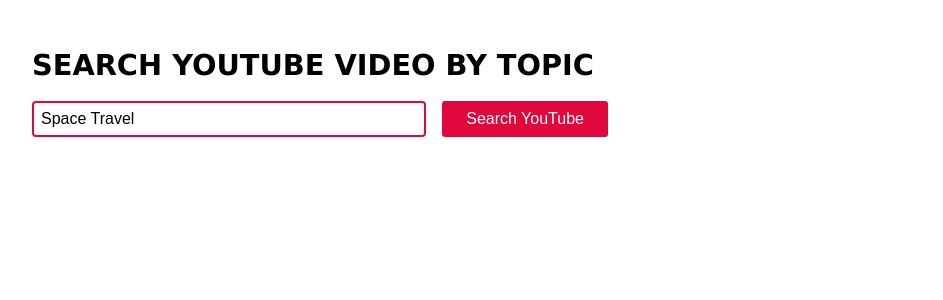
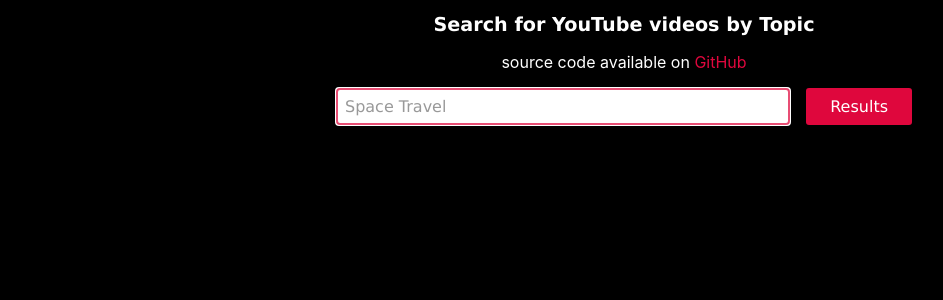
Before and after one commit to lebogangolifant/youtube-api, a React (Create React App) app: page / in a window 1280 px wide. Shown: the top 300 px of the page, without its empty margins (16-959 px from the left). Built offline with nearby package versions, Linux system fonts and the light colour scheme.

Commit message:
update app content

```diff
--- a/src/App.css
+++ b/src/App.css
@@ -1,19 +1,33 @@
 body {
-  background: #fff;
+  background: #000;
+  margin: 0 auto;
 }
 
 h1 {
   font-family: Verdana, Geneva, Tahoma, sans-serif;
-  font-size: 1.8em;
+  font-size: 1.2em;
+  color: #fff;
+}
+p {
+  color: #fff;
+}
+a {
+  cursor: pointer;
+  text-decoration: none;
+  color: #df073d;
+}
+a:hover{
+  color: #555;
 }
 
 .app {
   width: 36em;
-  margin: 3em;
+  margin: 0 auto;
+  text-align: center;
 }
 
 form {
-  font-family: Arial, Helvetica, sans-serif;
+  font-family: Verdana, Geneva, Tahoma, sans-serif;
   display: grid;
   grid-template-columns: 1fr auto;
   gap: 1em;
@@ -21,7 +35,7 @@
 }
 
 button {
-  font-family: Arial, Helvetica, sans-serif;
+  font-family: Verdana, Geneva, Tahoma, sans-serif;
   background: #df073d;
   color: #fff;
   font: inherit;
@@ -33,17 +47,19 @@
 button:active { background-color: #da3a6a; }
 
 input {
-  border: 1px solid #999;
+  border: 1px solid #da3a6a;
   border-radius: 3px;
   font: inherit;
+  color: #999;
   padding: 0.5em;
   outline: none;
 }
-input:focus { outline: auto #df073d; }
+input:focus { outline: auto #df073db6; }
 
 ul {
   list-style-type: none;
   padding-left: 0;
+  margin: auto;
 }
 
 .items {
@@ -53,6 +69,8 @@
 
 .item {
   background: #fff;
+  text-align: left;
+  width: 40em;
   padding: 1em;
   border-radius: 6px;
   box-shadow: 0px 1px 6px 2px #0002;
@@ -69,6 +87,10 @@
 .item img { grid-area: i; }
 .item ul  { grid-area: m; }
 
+.item p {
+  color: #000;
+}
+
 .meta {
   display: grid;
   grid-auto-flow: column;
@@ -78,13 +100,18 @@
   color: #555;
 }
 
+img {
+  width: 25em;
+}
+
 @media (max-width: 600px) {
  h1 {
    font-size: 1.8vh;
  }
  .app {
-  width: 36vh;
-  margin: 0 auto;
+    width: 17em;
+    margin: 0;
+    text-align: center;
 }
 input, button {
   font-size: 11px;
@@ -92,4 +119,19 @@
 button {
   font-size: 11px;
 }
+ul {
+  list-style-type: none;
+  padding-right: 12em;
+  margin: auto;
 }
+.meta {
+  font-size: 50%;
+  padding: 0;
+}
+.item {
+  width: 20em;
+}
+img {
+  width:5em ;
+}
+}
--- a/src/App.js
+++ b/src/App.js
@@ -14,14 +14,18 @@
 
   return (
     <div className='app'>
-      <h1>SEARCH YOUTUBE VIDEO BY TOPIC</h1>
+      <h1>Search for YouTube videos by Topic</h1>
+      <p>
+        source code available on
+        <a href='https://github.com/lebogangolifant/youtube-api/'> GitHub</a>
+      </p>
       <form onSubmit={search}>
         <input
           autoFocus
           value={query}
           onChange={(e) => setQuery(e.target.value)}
         />
-        <button>Search YouTube</button>
+        <button>Results</button>
       </form>
       {list &&
         (list.length === 0 ? (
@@ -31,7 +35,7 @@
             {list.map((item) => (
               <li className='item' key={item.id}>
                 <div>
-                  <b>
+                  <b ClassName='title'>
                     <a href={item.link}>{item.title}</a>
                   </b>
                   <p>{item.description}</p>
```
